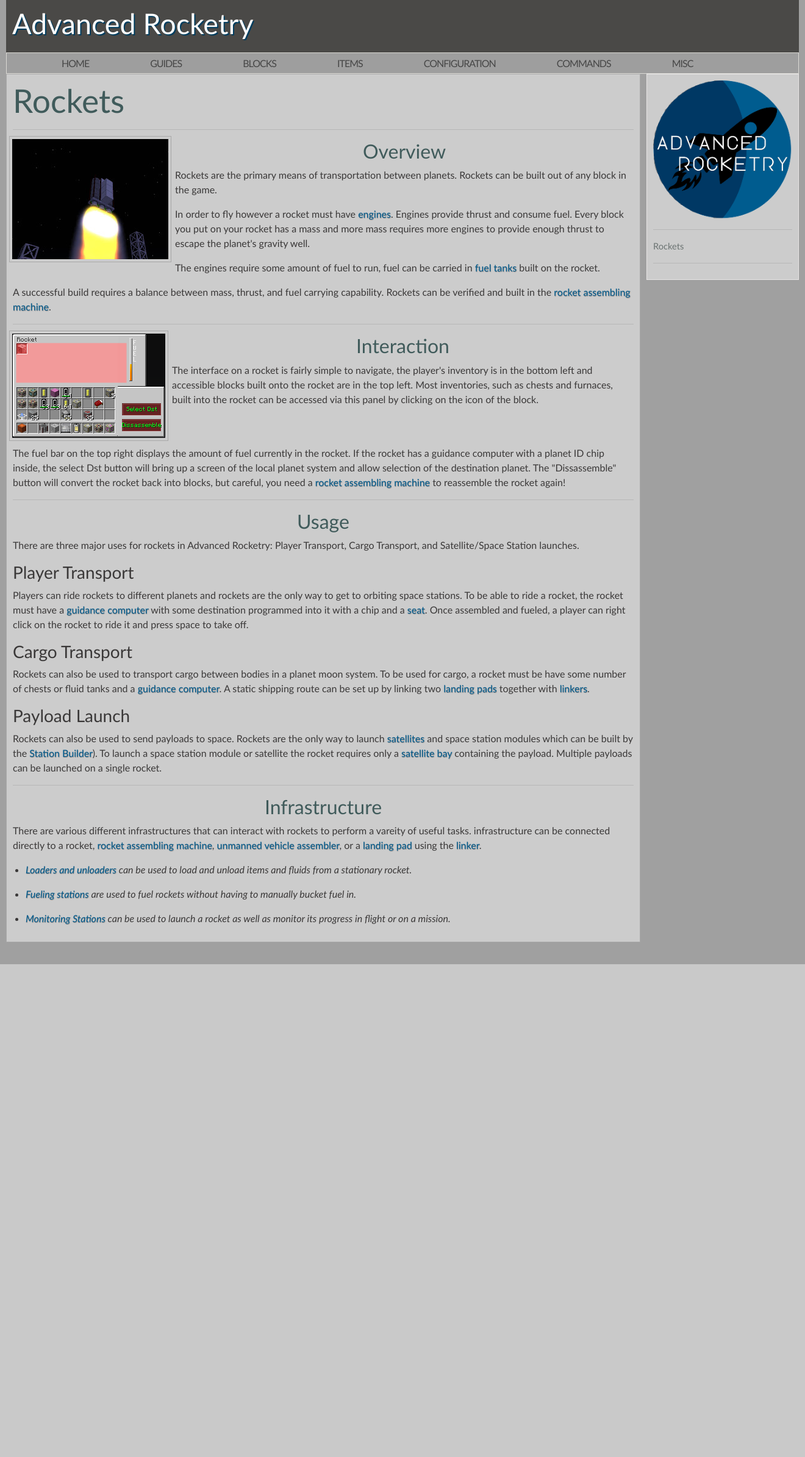
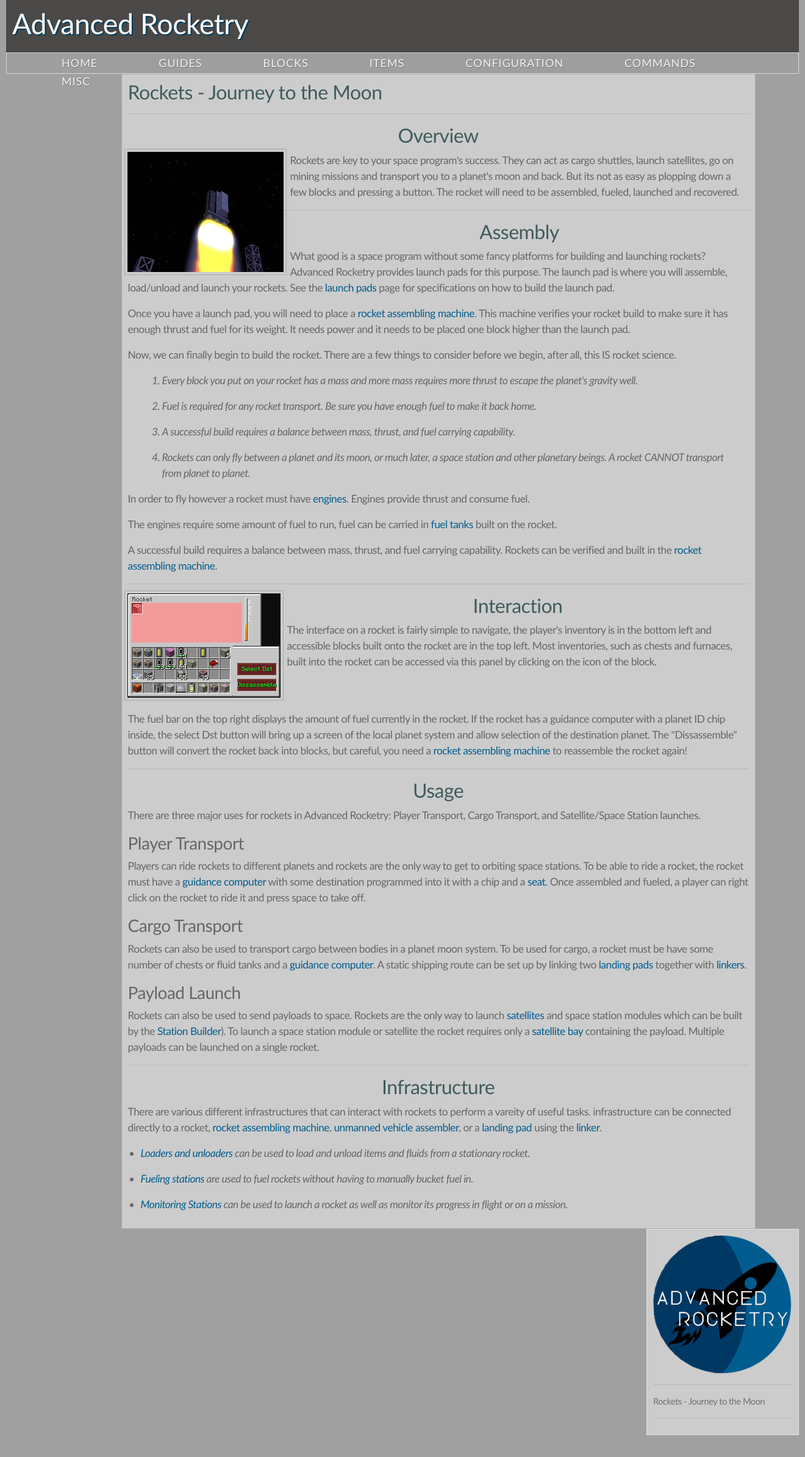
Before and after one commit to Advanced-Rocketry/AdvancedRocketryDoc, a PHP site: page /guides/Rockets.php in a window 1320 px wide. Shown: the whole page at 61% size. Before the commit the page ends 1581 px from the top, so only its background shows below. Run offline with PHP 8.4, Linux system fonts and the light colour scheme; grey boxes are pictures that could not be loaded.

Commit message:
content writing

```diff
--- a/AdvancedRocketry/config/AdvancedPlanetConfiguration.php
+++ b/AdvancedRocketry/config/AdvancedPlanetConfiguration.php
@@ -1,7 +1,7 @@
 <?php
     $title = 'Advanced Rocketry Planet Configuration';
 
-    $mainContent = '<h1>Advanced Rocketry Planet Configuration</h1><hr><br>
+    $mainContent = '<h2>Advanced Rocketry Planet Configuration</h2><hr><br>
 
 <div style="display: inline-block">
 <p>Welcome to the Advanced Rocketry(AR) advanced configuration readme!</p>
--- a/AdvancedRocketry/config/AsteroidConfiguration.php
+++ b/AdvancedRocketry/config/AsteroidConfiguration.php
@@ -1,7 +1,7 @@
 <?php
     $title = 'Asteroid Configuration';
 
-    $mainContent = '<h1>Advanced Rocketry Asteroid Configuration (1.1.6+)</h1><hr><br>
+    $mainContent = '<h2>Advanced Rocketry Asteroid Configuration (1.1.6+)</h2><hr><br>
     <p>Welcome to the Advanced Rocketry asteroid Configuration readme!  This document will list and explain the meanings of the different settings availible.</p>
     <p>The asteroid config is located in the "./config/advRocketry/asteroidConfig.xml" file.  This config is used to specify the traits of asteroids that can be found in the <a href="../blocks/Observatory.php">observatory</a> ingame.</p>
     <p>The configuration must be surrounded with "Asteroids" tags</p>
--- a/AdvancedRocketry/config/OreConfiguration.php
+++ b/AdvancedRocketry/config/OreConfiguration.php
@@ -1,7 +1,7 @@
 <?php
     $title = 'Advanced Rocketry Ore Configuration';
 
-    $mainContent = '<h1>Advanced Rocketry Ore Configuration</h1><hr>
+    $mainContent = '<h2>Advanced Rocketry Ore Configuration</h2><hr>
 <br />
 <p>Welcome to the Advanced Rocketry(AR) advanced ore configuration readme!<br />
 This document will guide you through manually configuring ore for spawning on AR\'s various planets.</p>
--- a/AdvancedRocketry/config/RecipeConfiguration.php
+++ b/AdvancedRocketry/config/RecipeConfiguration.php
@@ -1,7 +1,7 @@
 <?php
     $title = 'Advanced Rocketry Recipe Configuration';
 
-    $mainContent = '<h1>Advanced Rocketry Recipe Configuration</h1><hr>
+    $mainContent = '<h2>Advanced Rocketry Recipe Configuration</h2><hr>
 <br />
 <p>Welcome to the Advanced Rocketry advanced recipe configuration readme!<br /></p>
 
--- a/AdvancedRocketry/config/index.php
+++ b/AdvancedRocketry/config/index.php
@@ -1,7 +1,7 @@
 <?php
     $title = 'Concepts';
 
-    $mainContent = '<h1>Advanced Rocketry Configurations</h1><hr>
+    $mainContent = '<h2>Advanced Rocketry Configurations</h2><hr>
 <br />
 <p>Information about important concepts in the mod can be found in the following list:<br /></p>
 <ul>
--- a/AdvancedRocketry/guides/BuildingSpaceStation.php
+++ b/AdvancedRocketry/guides/BuildingSpaceStation.php
@@ -1,7 +1,7 @@
 <?php
     $title = 'Intergalactic Travel';
 
-    $mainContent = '<h1>'.$title.'</h1><hr><br>
+    $mainContent = '<h2>'.$title.'</h2><hr><br>
     <center><h2>Introduction</h2></center>
     <div style="display: inline-block">
     <p>Space stations, in addition to being cool, also provide a platform to mine ores, travel throughout the galaxy, and mine gas from gas giants.</p>
--- a/AdvancedRocketry/guides/Missions.php
+++ b/AdvancedRocketry/guides/Missions.php
@@ -1,7 +1,7 @@
 <?php
     $title = 'Mission Control';
 
-    $mainContent = '<h1>'.$title.'</h1><hr><img align="left" src="../img/rocket_demo.jpg" /><center><h2>Overview</h2></center><p>Missions are a useful undertaking to collect resources and explore.  In Advanced Rocketry missions can be performed to collect ore or harvest gasses from gas giants and return them to your base.</p>
+    $mainContent = '<h2>'.$title.'</h2><hr><img align="left" src="../img/rocket_demo.jpg" /><center><h2>Overview</h2></center><p>Missions are a useful undertaking to collect resources and explore.  In Advanced Rocketry missions can be performed to collect ore or harvest gasses from gas giants and return them to your base.</p>
     <p>Missions can be monitored from a <a href="../blocks/RocketMonitoringStation.php">rocket monitoring station</a>.</p>
     <br /><br /><br /><br /><br />
     <hr>
--- a/AdvancedRocketry/guides/RecommendedProgression.php
+++ b/AdvancedRocketry/guides/RecommendedProgression.php
@@ -1,7 +1,7 @@
 <?php
     $title = 'Infrastructure';
 
-    $mainContent = '<h1>'.$title.'</h1><hr><br>
+    $mainContent = '<h2>'.$title.'</h2><hr><br>
 
     <div style="visiblity:hidden">
     <center><h2>Introduction</h2></center>
--- a/AdvancedRocketry/guides/Rockets.php
+++ b/AdvancedRocketry/guides/Rockets.php
@@ -1,8 +1,19 @@
 <?php
-    $title = 'Rockets';
+    $title = 'Rockets - Journey to the Moon';
 
-    $mainContent = '<h1>'.$title.'</h1><hr><img align="left" src="../img/rocket_demo.jpg" /><center><h2>Overview</h2></center><p>Rockets are the primary means of transportation between planets.  Rockets can be built out of any block in the game.</p>
-    <p>In order to fly however a rocket must have <a href="../blocks/RocketEngine.php">engines</a>.  Engines provide thrust and consume fuel.  Every block you put on your rocket has a mass and more mass requires more engines to provide enough thrust to escape the planet\'s gravity well.</p>
+    $mainContent = '<h2>'.$title.'</h2><hr><center><h2>Overview</h2></center><img align="left" src="../img/rocket_demo.jpg" /><p>Rockets are key to your space program\'s success. They can act as cargo shuttles, launch satellites, go on mining missions and transport you to a planet\'s moon and back. But its not as easy as plopping down a few blocks and pressing a button. The rocket will need to be assembled, fueled, launched and recovered.</p>
+
+    <hr><center><h2>Assembly</h2></center>
+    <p>What good is a space program without some fancy platforms for building and launching rockets? Advanced Rocketry provides launch pads for this purpose. The launch pad is where you will assemble, load/unload and launch your rockets. See the <a href="../blocks/LaunchPad.php" >launch pads</a> page for specifications on how to build the launch pad.</p>
+    <p>Once you have a launch pad, you will need to place a <a href="../blocks/RocketAssemblingMachine.php">rocket assembling machine</a>. This machine verifies your rocket build to make sure it has enough thrust and fuel for its weight. It needs power and it needs to be placed one block higher than the launch pad.</p>
+    <p>Now, we can finally begin to build the rocket. There are a few things to consider before we begin, after all, this IS rocket science.
+    <ol>
+        <li>Every block you put on your rocket has a mass and more mass requires more thrust to escape the planet\'s gravity well.</li>
+        <li>Fuel is required for any rocket transport. Be sure you have enough fuel to make it back home.</li>
+        <li>A successful build requires a balance between mass, thrust, and fuel carrying capability.</li>
+        <li>Rockets can only fly between a planet and its moon, or much later, a space station and other planetary beings. A rocket CANNOT transport from planet to planet.</li>
+    </ol>
+    <p>In order to fly however a rocket must have <a href="../blocks/RocketEngine.php">engines</a>.  Engines provide thrust and consume fuel.  </p>
     <p>The engines require some amount of fuel to run, fuel can be carried in <a href="../blocks/FuelTank.php">fuel tanks</a> built on the rocket.</p>
     <p>A successful build requires a balance between mass, thrust, and fuel carrying capability.  Rockets can be verified and built in the <a href="../blocks/RocketAssemblingMachine.php">rocket assembling machine</a>.</p>
     <hr>
--- a/AdvancedRocketry/guides/index.php
+++ b/AdvancedRocketry/guides/index.php
@@ -1,7 +1,7 @@
 <?php
     $title = 'Concepts';
 
-    $mainContent = '<h1>Advanced Rocketry Concepts</h1><hr>
+    $mainContent = '<h2>Advanced Rocketry Guides</h2><hr>
 <p>Your goal to journey among the stars will not be an easy one. There is much you must do, and getting started is the hardest part. To begin, you will need a <a href="../items/holoProjector.php"><img class="icon" src="../img/items/holoProjector.png">Holo-Projector</a>, a healthy supply of iron and tin, and if you have some lime dye and a few magma cream lying around, that will help as well.</p>
 <p>To reach distant planets, you will need to work through four phases:
 </p>
--- a/AdvancedRocketry/index.php
+++ b/AdvancedRocketry/index.php
@@ -1,7 +1,7 @@
 <?php
     $title = 'Advanced Rocketry';
 
-    $mainContent = ' <h2>Advanced Rocketry Documentation</h2>
+    $mainContent = ' <h2>Advanced Rocketry Documentation</h2><hr>
     <br />
     <p>Welcome to the documentation page for Advanced
         Rocketry!&nbsp; Now in Beta and releasing on ti... Who am I kidding, it\'ll be stable soon(TM)</p>
--- a/AdvancedRocketry/style.css
+++ b/AdvancedRocketry/style.css
@@ -1,8 +1,9 @@
 body {
   margin: 0;
   font-family: "Trebuchet MS";
-  color: #3a3838;
-  font-size: 12pt;
+  color: #666666;
+  font-size: 13pt;
+  letter-spacing: -0.5px;
   text-align: left;
   background-color: #A0A0A0;
 }
@@ -17,7 +18,6 @@ table, th, td {
 }
 #header {
   background: #4a4947 none repeat scroll 0%;
-  /*margin-top: -35px;*/
   width: 100%;
   height: 86px;
 
@@ -44,7 +44,6 @@ table, th, td {
   background-image: url("example.jpg");
   background-repeat: no-repeat;
   background-size: cover;
-  /*background: #e6e5e0 none repeat scroll 0%;*/
   height: 35px;
   text-align: right;
 }
@@ -54,23 +53,27 @@ table, th, td {
   list-style-type: none;
   list-style-image: none;
   list-style-position: outside;
+
 }
 #navigation ul li {
   display: inline;
   text-transform: uppercase;
 }
 #navigation ul li a {
-  letter-spacing: -1px;
+  letter-spacing: 1px;
   text-decoration: none;
-  color: #464646;
+  color:whitesmoke;
   float: left;
   padding-right: 50px;
   padding-left: 50px;
-  padding-top: 5px;
+  padding-top:3px;
+  font-size: 18px;
+  text-shadow: 0.5px 0.5px 0.5px #666666;
 }
 #navigation ul li a:hover {
   background: transparent url(avnav.gif) repeat-x scroll 50% 0px;
   color: #666666;
+  text-shadow: 0.5px 0.5px 0.5px #7c7b7b;
 }
 li.current_page_item, .active{
   background: transparent url(avnav.gif) repeat-x scroll 50% 0px;
@@ -105,10 +108,11 @@ li.current_page_item, .active{
   color: #405b5b;
   font-size: 40pt;
 }
-#content .left p {
+/*#content .left p {
   font-size: 12pt;
   vertical-align: top;
-}
+}*/
+
 #content .left blockquote {
   border-left: 3px solid #dbdad5;
   padding: 5px;
@@ -127,11 +131,7 @@ li.current_page_item, .active{
 }
 
 #content .left a {
-  /*color: #405b5b;*/
-  /*color:#003864;*/
   color:#005C8F;
-  text-shadow: 0.5px 0.5px 1px #7c7b7b;
-
 }
 
 #content .left li {
@@ -147,12 +147,11 @@ li.current_page_item, .active{
   width: 250px;
   color: #6b7372;
   font-size: 11pt;
-  /*text-align: justify;*/
   background-color: #cccccc;
 }
 #content .right h3 {
   color: #73817f;
-  font-size: 11pt;
+  font-size: 16pt;
   font-weight: bold;
   text-transform: uppercase;
 }
@@ -166,7 +165,7 @@ li.current_page_item, .active{
 }
 #content .right li {
   padding: 2px;
-  font-size: 12px;
+  font-size: 16px;
 }
 #content .right li a {
   text-decoration: none;
--- a/AdvancedRocketry/template.php
+++ b/AdvancedRocketry/template.php
@@ -38,7 +38,7 @@
   <div id="content">
     <div class="left">
 
-      <h1><?php echo $title; ?></h1><hr>
+      <h2><?php echo $title; ?></h2><hr>
       <?php if (!empty($imageDemoName)){?>
         <center><h2>Overview</h2></center>
         <div class='row'>
--- a/AdvancedRocketry/templateIndex.php
+++ b/AdvancedRocketry/templateIndex.php
@@ -22,8 +22,7 @@
 <body>
 <div id="container">
 <div id="header">
-  <h1>Advanced Rocketry<br />
-</h1>
+  <h1>Advanced Rocketry<br /></h1>
 </div>
 <div id="navigation">
 <ul class="menu">
```
